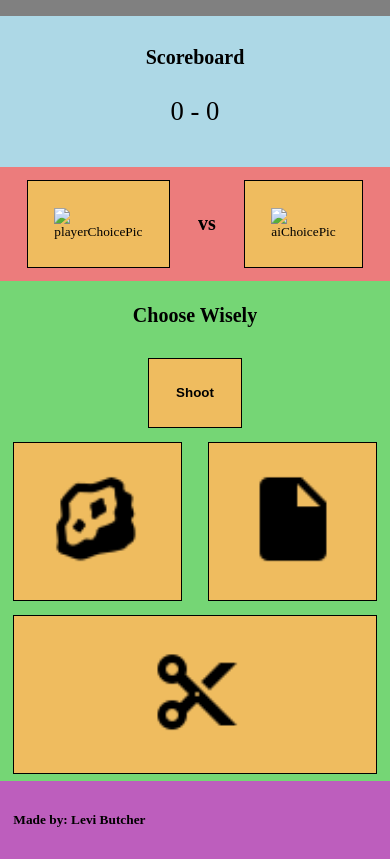
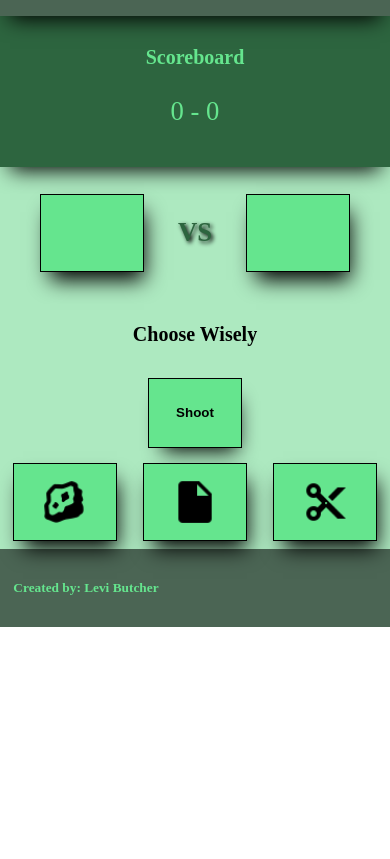
Before and after one commit to LeviButcher/rock-paper-scissor, a plain HTML site: page index.html in a window 390 px wide. Shown: the part 77-936 px from the top of the page. After the commit the page ends 844 px from the top, so only its background shows below. Drawn offline with Linux system fonts and the light colour scheme.

Commit message:
finishing touch ups to style and responsiveness to different devices

```diff
--- a/index.html
+++ b/index.html
@@ -17,12 +17,12 @@
         <p id="scores">0 - 0</p>
       </section>
       <section id="vs">
-        <div id="playersChoice" class="choiceCard">
-          <img src="" alt="playerChoicePic" width="100px" height="100px">
+        <div class="choiceCard">
+          <img id="playerChoice" src="" alt="playerChoicePic" >
         </div>
-        <h2>vs</h2>
-        <div id="aiChoice" class="choiceCard">
-          <img src="" alt="aiChoicePic" width="100px" height="100px">
+        <h2>VS</h2>
+        <div class="choiceCard" >
+          <img id="aiChoice" src="" alt="aiChoicePic">
         </div>
       </section>
       <section id="choices">
@@ -31,19 +31,19 @@
           <button id="shoot">Shoot</button>
         </div>
         <div id="rock" class="choiceCard">
-          <img src="images/rock.png" alt="Rock" width="100px" height="100px">
+          <img src="images/rock.png" alt="Rock">
         </div>
         <div id="paper" class="choiceCard">
-          <img src="images/paper.png" alt="Paper" width="100px" height="100px">
+          <img src="images/paper.png" alt="Paper">
         </div>
         <div id="scissors" class="choiceCard">
-          <img src="images/scissors.png" alt="Scissor" width="100px" height="100px">
+          <img src="images/scissors.png" alt="Scissor">
         </div>
       </section>
 
     </main>
     <footer>
-      <h4>Made by: Levi Butcher</h4>
+      <h4>Created by: Levi Butcher</h4>
     </footer>
   </body>
 </html>
--- a/roshambo.js
+++ b/roshambo.js
@@ -1,9 +1,10 @@
 let playerScore = 0;
 let aiScore = 0;
+const rockImagePath = './images/rock.png';
+const sissorsImagePath = './images/scissors.png';
+const paperImagePath = './images/paper.png';
 
 window.onload = () => {
-  //In case something has already been choosen
-
   const rockChoice = document.querySelector('#rock');
   rockChoice.addEventListener('click', () => {
     clearChoosen();
@@ -33,10 +34,13 @@ window.onload = () => {
     let computerChoice = computerPlay();
     let result = playRound(choiceValue, computerChoice);
     setResults(result);
-    choosen.classList.remove('choosen');
+    setVsImages(choiceValue, computerChoice);
+    clearChoosen();
   });
 };
 
+/* Sets the infoMessage to the appropriate message
+    depending on the results passed in and updates scoreboard*/
 function setResults(result) {
   const info = document.querySelector('#infoMessage');
   const scores = document.querySelector('#scores');
@@ -54,10 +58,39 @@ function setResults(result) {
   scores.textContent = `${playerScore} - ${aiScore}`;
 }
 
+//Clears choosen class from any elements
 function clearChoosen() {
   const alreadyChoosen = document.querySelector('.choosen');
   if (alreadyChoosen)
     alreadyChoosen.classList.remove('choosen');
+}
+
+function setVsImages(playerChoice, aiChoice) {
+  const playerImg = document.querySelector('#playerChoice');
+  const aiImg = document.querySelector('#aiChoice');
+  console.log(playerImg.src);
+  setImage(playerImg, playerChoice);
+  setImage(aiImg, aiChoice);
+}
+
+function setImage(element, type) {
+  switch (type){
+    case 'ROCK':
+      element.src = rockImagePath;
+      element.style = 'display: inline';
+      break;
+    case 'SCISSORS':
+      element.src = sissorsImagePath;
+      element.style = 'display: inline';
+      break;
+    case 'PAPER':
+      element.src = paperImagePath;
+      element.style = 'display: inline';
+      break;
+    default:
+      console.err(type);
+      break;
+  }
 }
 
 //Randomly returns Rock, Paper, Scissor
--- a/styles.css
+++ b/styles.css
@@ -9,22 +9,26 @@ header {
   -ms-align-items: center;
   align-items: center;
   padding: 1em;
-  background-color: gray;
+  background-color: #4B6554;
+  color: #65E58E;
   text-align: center;
+  box-shadow: 0px 13px 20px -10px black;
+  z-index: 10;
+  position: relative;
 }
 
 header > h1{
   flex: 1;
 }
 
-#aiChoice{
-  display: hidden;
-}
-
 #scoreboard{
   padding: 1em;
-  background-color: lightblue;
+  background-color: #2D653F;
+  color: #65E58E;
   text-align: center;
+  box-shadow: 0px 13px 20px -10px black;
+  z-index: 9;
+  position: relative;
 }
 
 #scoreboard > p{
@@ -34,9 +38,11 @@ header > h1{
 
 #vs{
   display: flex;
-  padding: 1em;
-  background-color: #ec7c7c;
+  padding: 2em;
+  background-color: #ADE9C0;
+  color: #2D653F;
   align-items: center;
+  justify-content: center;
   text-align: center;
 }
 
@@ -44,9 +50,23 @@ header > h1{
   flex: 1;
 }
 
+#vs > h2{
+  font-size: 40pt;
+  text-shadow: 2px 2px 4px black;
+}
+
+#vs > div{
+  height: 100px;
+  width: 100px;
+}
+
+#vs img{
+  display: none;
+}
+
 #choices{
   display: flex;
-  background-color: #75d675;
+  background-color: #ADE9C0;
   text-align: center;
   height: 500px;
   align-items: center;
@@ -65,23 +85,78 @@ header > h1{
 button {
   padding: 2em;
   border: 1px solid black;
-  background-color: #efbc5f;
+  background-color: #65E58E;
   font-weight: bold;
+  box-shadow: 5px 13px 20px -10px black;
+  z-index: 9;
+  position: relative;
+}
+
+button:focus{
+  outline: none;
+  border: 3px solid black;
+  background-color: #4EB26E;
 }
 
 .choiceCard {
   margin: 0 1em;
   padding: 2em;
   border: 1px solid black;
-  background-color: #efbc5f;
+  background-color: #65E58E;
+  transition: all 0.2s;
+  box-shadow: 5px 13px 20px -5px black;
+  z-index: 9;
+  position: relative;
+  height: 100px;
+  width: 100px;
+}
+
+.choiceCard img{
+  width: 100px;
+  height: 100px;
 }
 
 .choosen {
-  background-color: lightblue;
-
+  background-color: #4FB26E;
+  border: 3px solid black;
+  padding: 1em;
 }
 
 footer{
   padding: 1em;
-  background-color: #bd5ebd;
+  background-color: #4B6554;
+  color: #65E58E;
 }
+
+@media only screen and (max-width: 600px) {
+  img{
+    height: 50px!important;
+    width: 50px;
+  }
+  .choiceCard{
+    height: 50px!important;
+    width: 50px;
+    padding: 1em;
+  }
+  .choiceCard img{
+    height: 50px!important;
+    width: 50px;
+  }
+  .choosen{
+    padding: 2em;
+  }
+  #choices{
+    height: 300px;
+  }
+}
+@media only screen and (max-width: 400px){
+  #vs > h2{
+    font-size: 20pt;
+  }
+  #choices{
+    height: 250px;
+  }
+  .choosen{
+    padding: 0em;
+  }
+}
```
